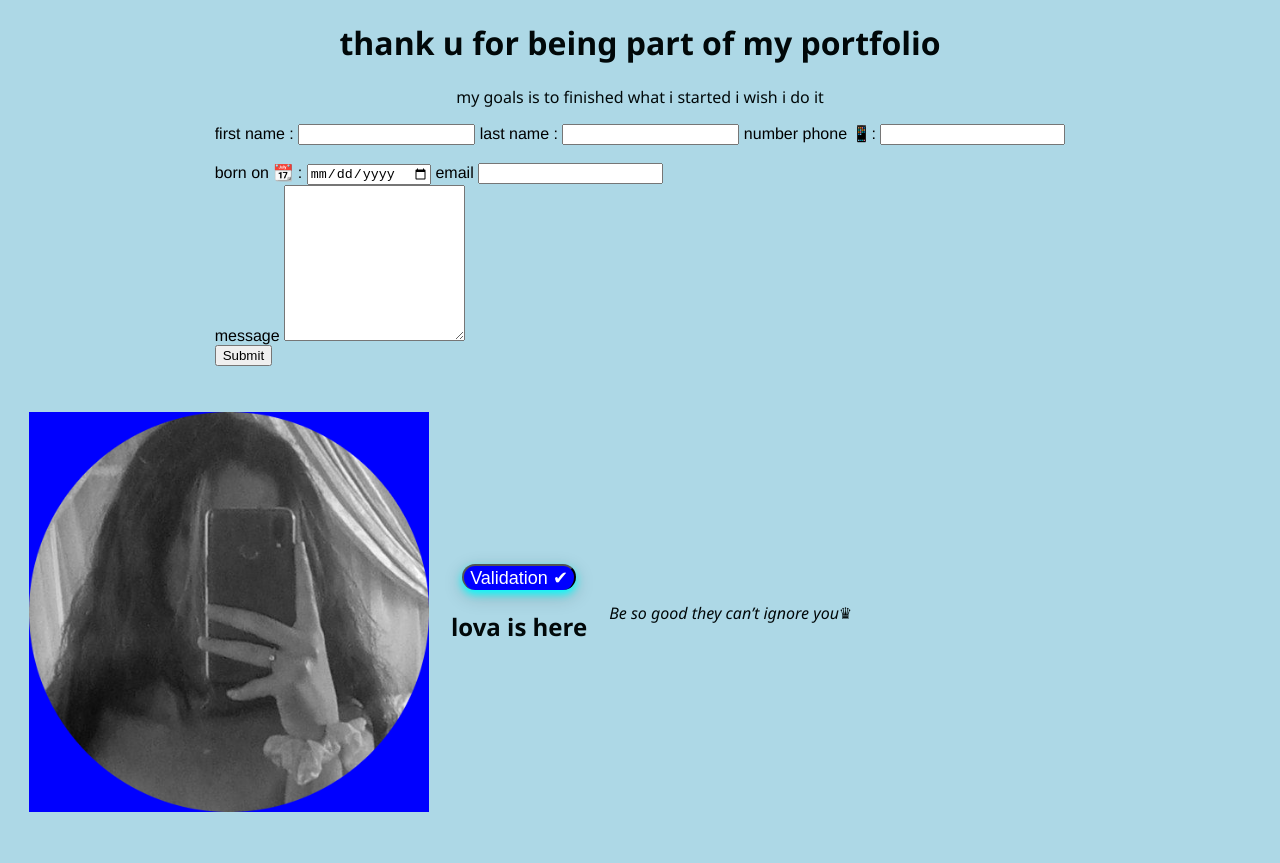
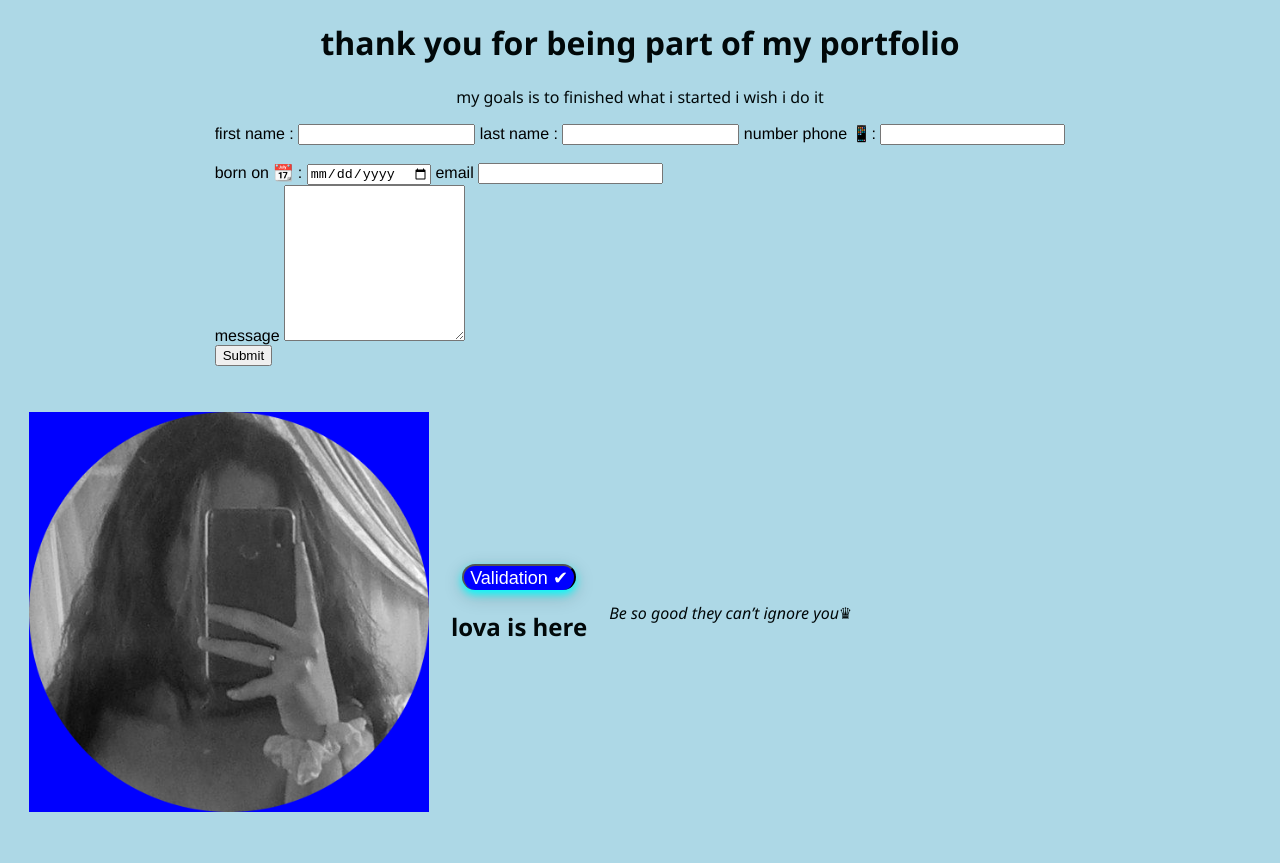
Before and after one commit to hafsadihaji/hafsadihaji.github.io, a plain HTML site: page Contact_Me.html in a window 1280 px wide. Drawn offline with Linux system fonts and the light colour scheme.

Commit message:
adding you

```diff
--- a/Contact_Me.html
+++ b/Contact_Me.html
@@ -10,7 +10,7 @@
  </head>
 <body>
 
-    <h1>thank u for being part of my portfolio</h1>
+    <h1>thank you for being part of my portfolio</h1>
     <p>my goals is to finished what i started i wish i do it</p>
     <div class="me">
          first name :   <input type="text" size="19" >
```
